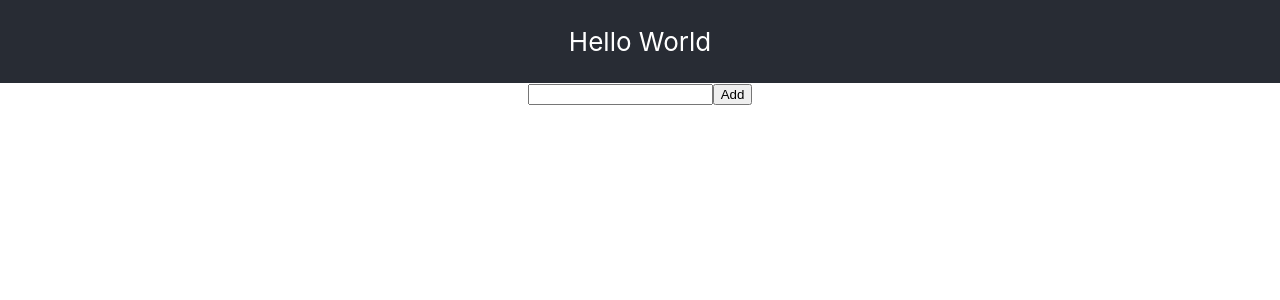
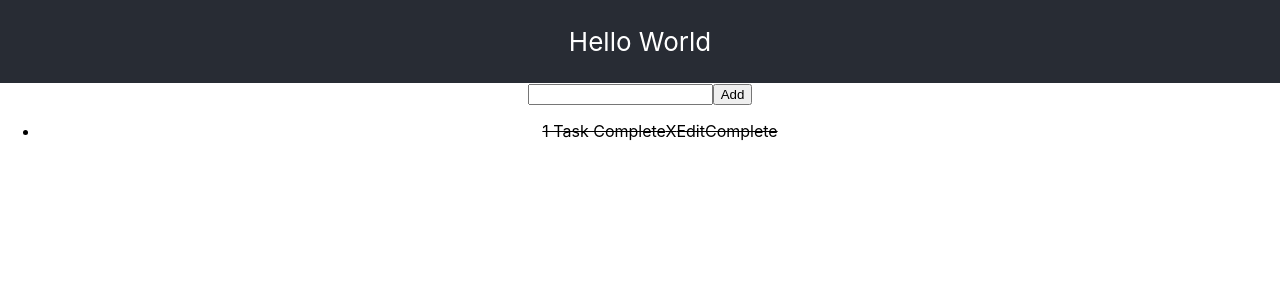
Before and after one commit to amiruddinid/react-todo-function, a React (Create React App) app: page / in a window 1280 px wide. Shown: the top 300 px of the page. Built offline with nearby package versions, Linux system fonts and the light colour scheme.

Commit message:
add complet

```diff
--- a/src/App.jsx
+++ b/src/App.jsx
@@ -6,6 +6,12 @@ import './App.css';
 class App extends Component {
   state = {
     todo: [
+      {
+        text: '1 Task Complete',
+        completed: true,
+        date:new Date(),
+        edit:false
+      }
     ]
   }
 
@@ -41,6 +47,13 @@ class App extends Component {
     this.setState({todo:edited})
   }
 
+  completed = (i) => {
+    const edited = this.state.todo
+    edited[i].completed = !edited[i].completed
+
+    this.setState({todo:edited})
+  }
+
   render() {
     return (
       <div className="App">
@@ -50,6 +63,7 @@ class App extends Component {
           add={this.add}
           remove={this.remove}
           edit={this.handleEdit}
+          complete={this.completed}
         />
       </div>
     );
--- a/src/component/List.jsx
+++ b/src/component/List.jsx
@@ -20,10 +20,19 @@ export default class List extends Component {
                         <li>
                             {
                                 !el.edit ?
+                                    el.completed ?
+                                    <s>
+                                        {el.text}
+                                        <span onClick={() => this.props.remove(i)}>X</span>
+                                        <span onClick={() => this.handleEdit(el.text, i)}>Edit</span>
+                                        <span onClick={() => this.handleEdit(el.text, i)}>Complete</span>
+                                    </s>
+                                    :
                                     <>
                                         {el.text}
                                         <span onClick={() => this.props.remove(i)}>X</span>
                                         <span onClick={() => this.handleEdit(el.text, i)}>Edit</span>
+                                        <span onClick={() => this.props.complete(i)}>Complete</span>
                                     </>
                                 :
                                     <>
--- a/src/component/Todo.jsx
+++ b/src/component/Todo.jsx
@@ -15,7 +15,9 @@ export default class Todo extends Component {
         <List
           todo={this.props.todo}
           remove={this.props.remove}
-          edit={this.props.edit} />
+          edit={this.props.edit}
+          complete={this.props.complete}
+        />
       </div>
     )
   }
```
